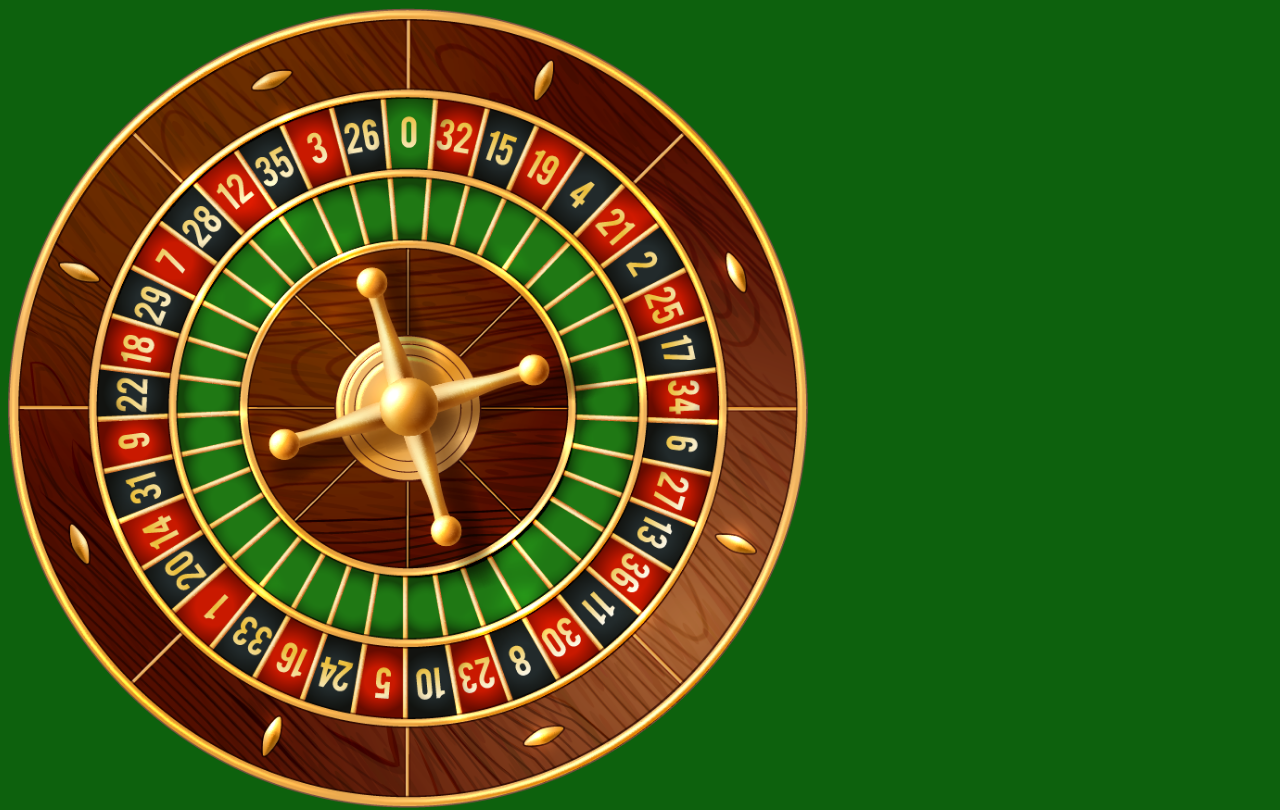
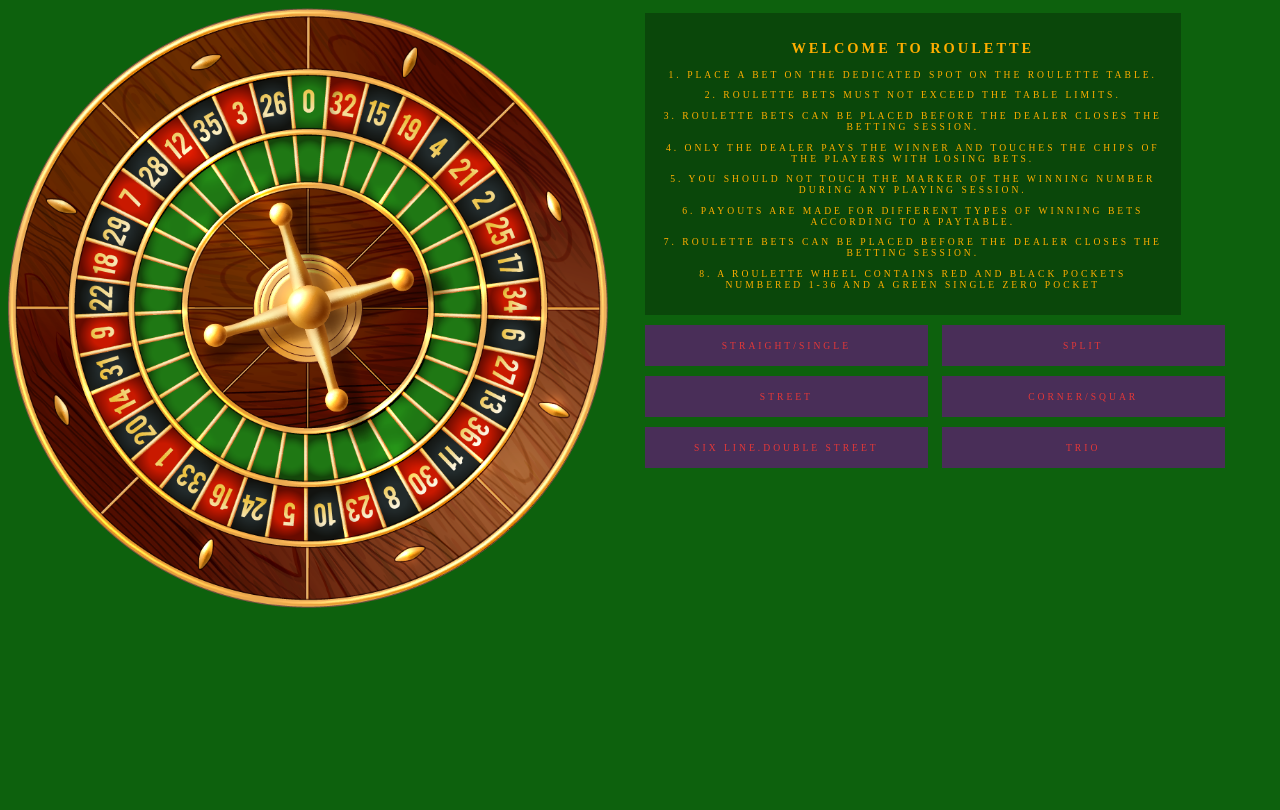
Before and after one commit to WaterToaster/Casino, a plain HTML site: page Roulette/Roulette.html in a window 1280 px wide. Shown: the top 810 px of the page. Drawn offline with Linux system fonts and the light colour scheme.

Commit message:
page looks nice

```diff
--- a/Roulette/Roulette.css
+++ b/Roulette/Roulette.css
@@ -6,9 +6,30 @@ html{
     background-color: rgb(13, 97, 13);
 }
 
+.wheel{
+    width: 50%;
+    float: left;
+}
+.Bets div{
+    display: flex;
+    background-color: #492e58;
+    color:#fff;
+    border-radius: 0px;
+    text-align: center;
+    padding: 15px;
+    margin:5px;
+    width: 20%;
+    cursor: pointer;
+    user-select: none;
+    display: inline-block;
+    color: rgb(228, 56, 56);
+    text-transform: uppercase;
+    letter-spacing: 3px;
+    font-size: 60%;
+}
 .rules{
-    display: flex;
-    background-color: rgb(13, 97, 13);
+
+    background-color: rgb(10, 71, 10);
     border-radius: 0px;
     text-align: center;
     padding: 15px;
@@ -16,7 +37,7 @@ html{
     width: 40%;
     user-select: none;
     display: inline-block;
-    color: rgb(179, 101, 0);
+    color: rgb(255, 174, 0);
     text-transform: uppercase;
     letter-spacing: 3px;
     font-size: 60%;
--- a/Roulette/Roulette.html
+++ b/Roulette/Roulette.html
@@ -9,7 +9,9 @@
 </head>
 <body>
 
-    <img width="800" height="800" src="Images/RouletteWheel_SingleZero.png" />
+    <div class="wheel">
+        <img width="600" height="600" src="Images/RouletteWheel_SingleZero.png" />
+    </div>
     <div class="rules">
         <h2>welcome to Roulette</h2>
         <p>1. Place a bet on the dedicated spot on the roulette table.</p>
@@ -21,8 +23,14 @@
         <p>7. Roulette bets can be placed before the dealer closes the betting session.</p>
         <p>8. A roulette wheel contains red and black pockets numbered 1-36 and a green single zero pocket</p>
         </div>
-
-
-    <script src="Roulette.js"></script>
+        <div class="Bets">
+            <div id="Straight/Single">Straight/Single</div>
+            <div id="Split">Split</div>
+            <div id="Street">Street</div>
+            <div id="Corner/Squar">Corner/Squar</div>
+            <div id="Six Line.Double Street">Six Line.Double Street</div>
+            <div id="Trio">Trio</div>
+        </div>
+            <script src="Roulette.js"></script>
 </body>
 </html>
--- a/Roulette/Roulette.js
+++ b/Roulette/Roulette.js
@@ -1,3 +1,6 @@
+let
+
+
 const row1 = [
     1,
     4,
@@ -128,13 +131,15 @@ img.addEventListener('click', onClick, false);
 
 
 function onClick() {
-    this.removeAttribute('style');
+    Spin()
 
-    var deg = 500 + Math.round((Math.random() * .5) * 500);
+    var deg =2 * (500 + Math.round((Math.random() * .5) * 500));
 
     var css = '-webkit-transform: rotate(' + deg + 'deg);';
 
     this.setAttribute(
         'style', css
     );
+
+
 }
```
